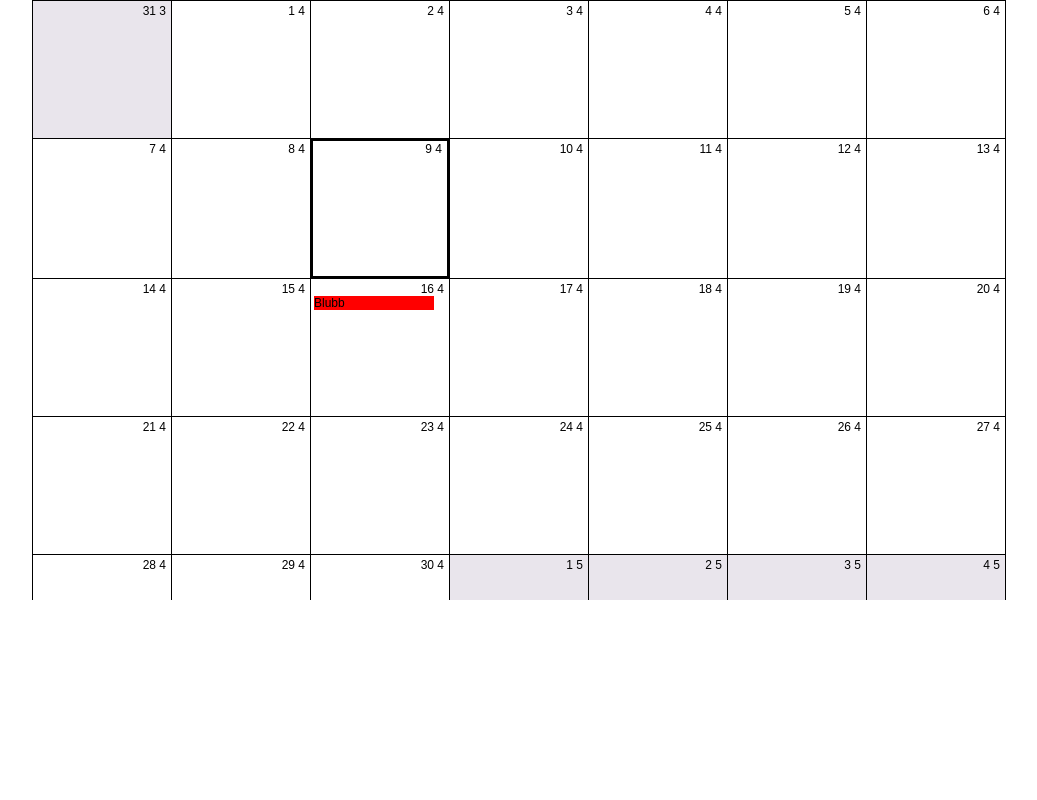
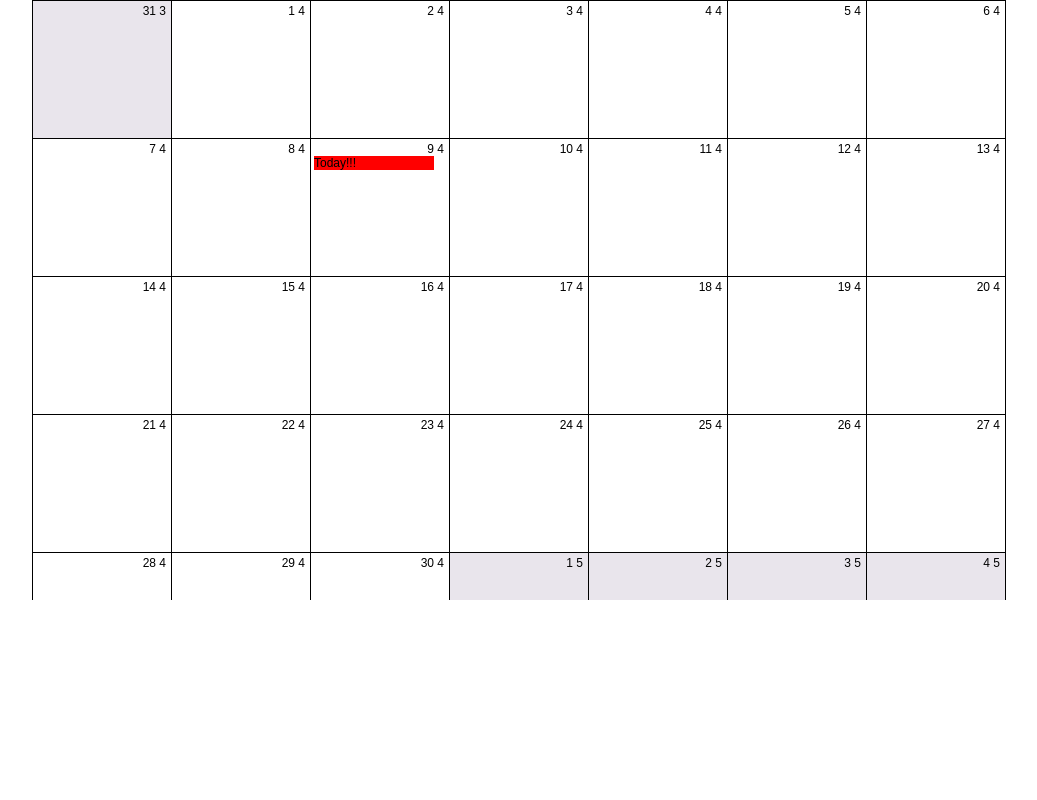
Before and after one commit to chmanie/ng-scrolling-calendar, a plain HTML site: page example/index.html in a window 1280 px wide. Shown: the whole page, without its empty margins (121-1158 px from the left). Drawn offline with nearby package versions, Linux system fonts and the light colour scheme.

Commit message:
add day helpers and populate "algorithm"

```diff
--- a/calendar.js
+++ b/calendar.js
@@ -54,18 +54,20 @@ body {
       // compile: function(tElement, tAttrs, function transclude(function(scope, cloneLinkingFn){ return function linking(scope, elm, attrs){}})),
       link: function($scope, element, attrs, controller) {
 
-        var originalElement = element[0];
-        var originalDocument = $document[0];
-        var parentElement = element.parent();
-        var originalParentElement = parentElement[0];
-        var todayDate, todayElement, firstDate, lastDate, backgroundColor;
-        var scrollDates = [];
-        var defaultBackgroundColor = [233, 229, 236];
-        var offset = 0.5;
-        var speed = 2;
-        var firstDayOfWeek = 1;
-        var lastDaysOfWeek = [6, 0, 1, 2, 3, 4, 5];
-        var currentMonth, nextMonth;
+        var todayElement, firstDate, lastDate, backgroundColor, currentMonth, nextMonth
+          , originalElement = element[0]
+          , originalDocument = $document[0]
+          , parentElement = element.parent()
+          , originalParentElement = parentElement[0]
+          , scrollDates = []
+          , entryDateProp = 'dateBegin'
+          , defaultBackgroundColor = [233, 229, 236]
+          , offset = 0.5
+          , speed = 2
+          , firstDayOfWeek = 1
+          , mapLastDay = [6, 0, 1, 2, 3, 4, 5]
+          , lastDayOfWeek = mapLastDay[firstDayOfWeek];
+
 
         calListeners.setScope($scope);
         calListeners.onDrop($parse(attrs.calDrop));
@@ -158,26 +160,38 @@ body {
 
         function generateDay(day, date, data) {
           var scope = $scope.$new();
-          scope.events = [];
+          scope.$entries = [];
           // console.log(date);
-          if (data && data.length) {
-            // TODO sort by date and build a nice algorithm that removes the entries
-            // and stops if the next element is already the next day
-            // attention! has to work both ways!
-            data.forEach(function (entry) {
-              if (date.getDate() === entry.dateBegin.getDate() && date.getMonth() === entry.dateBegin.getMonth() && date.getFullYear() === entry.dateBegin.getFullYear()) {
-                scope.events.push(entry);
-              }
-            });
+
+          // assign all the helpers
+          scope.$dateObj = new Date(date);
+          scope.$date = date.getDate();
+          scope.$day = date.getDay();
+          scope.$month = date.getMonth()+1;
+          scope.$isToday = sameDay(date, new Date());
+          scope.$isPastDate = date < new Date() && !sameDay(date, new Date());
+
+          function sameDay(date, compDate) {
+            return date.getDate() === compDate.getDate() && date.getMonth() === compDate.getMonth() && date.getFullYear() === compDate.getFullYear();
           }
+
+          // great algorithm to populate days :{} (entries have to be sorted by date!)
+          while (data && data.length) {
+            if (sameDay(data[0][entryDateProp], date)) {
+              scope.$entries.push(data.shift());
+            } else if (sameDay(data[data.length-1][entryDateProp], date)) {
+              scope.$entries.push(data.pop());
+            } else {
+              break;
+            }
+          }
+
           day = angular.element(day);
-          var isToday = (date.getDate() === todayDate.getDate() && date.getMonth() === todayDate.getMonth() && date.getFullYear() === todayDate.getFullYear());
-          if (isToday) day.addClass('today');
           if (!todayElement) todayElement = angular.element(day);
 
           day.html(
-            '<span>' + date.getDate() + ' ' + (date.getMonth()+1) + '</span>' +
-            '<div style="height: 100px" cal-day="event in events">' +
+            '<span>{{ $date }} {{ $month }}</span>' +
+            '<div style="height: 100px" cal-day="event in $entries">' +
               '<div style="background-color:red;text-align:left" cal-entry cal-entry-draggable="\'true\'">' +
                 '<span class="event">{{event.title}}</span>' +
               '</div>' +
@@ -194,7 +208,7 @@ body {
 
         }
 
-        function prependMonth() {
+        function prependMonth(entryData) {
           var lines = calculateWeeks(firstDate);
           var dataLastDate = new Date(firstDate);
           var dataFirstDate = new Date(firstDate);
@@ -202,6 +216,8 @@ body {
 
           // console.log(dataFirstDate);
           // console.log(dataLastDate);
+
+          entryData = entryData || getEntryData(dataFirstDate, dataLastDate);
 
           return $q.when(getEntryData(dataFirstDate, dataLastDate)).then(function (eData) {
             for(var i = 0; i < lines; i++) {
@@ -220,14 +236,15 @@ body {
           });
         }
 
-        function appendSomeWeeks() {
-          var weeks = 10;
+        function appendSomeWeeks(weeks, entryData) {
+          weeks = weeks || 10;
           var dataFirstDate = new Date(lastDate);
           // console.log(dataFirstDate);
           var dataLastDate = new Date(dataFirstDate);
           dataLastDate.setDate(dataLastDate.getDate()+weeks*7);
           // console.log(dataLastDate);
-          return $q.when(getEntryData(dataFirstDate, dataLastDate)).then(function (eData) {
+          entryData = entryData || getEntryData(dataFirstDate, dataLastDate);
+          return $q.when(entryData).then(function (eData) {
             // console.log(eData);
             for(var i = 0; i < weeks; i++) appendWeek(eData);
           });
@@ -260,7 +277,7 @@ body {
 
             var day = week.insertCell(-1);
             generateDay(day, lastDate, data);
-          } while (lastDate.getDay() !== lastDaysOfWeek[firstDayOfWeek]);
+          } while (lastDate.getDay() !== lastDayOfWeek);
 
         }
 
@@ -273,7 +290,7 @@ body {
           return weeks;
         }
 
-        function loadCalendarAroundDate(seedDate) {
+        function completeFirstMonth(seedDate, entryData) {
           var startDate = new Date(seedDate);
           firstDate = new Date(seedDate);
 
@@ -284,31 +301,57 @@ body {
           lastDate = new Date(firstDate);
           lastDate.setDate(firstDate.getDate() - 1);
 
-          var week, wasFirst;
+          if (!entryData) throw new Error('Could not initialize calendar. Entry-data is missing for first month');
+
+          var week;
 
           while (firstDate.getMonth() === startDate.getMonth() && firstDate.getDate() !== 1) {
-            week = prependWeek();
+            week = prependWeek(entryData);
           }
 
-          scrollDates.push({ month: seedDate.getMonth(), pos: week.offsetTop, year: lastDate.getYear() });
+          scrollDates.push({ month: lastDate.getMonth(), pos: week.offsetTop, year: lastDate.getYear() });
+        }
 
-          // prepend the first month and append enough weeks
-          $q.all([prependMonth(), appendSomeWeeks()]).then(function () {
+        function loadCalendarAroundDate(seedDate) {
 
+          var startDate = new Date(seedDate);
+          var endDate = new Date(seedDate);
+          var weeksToAdd = 10;
+
+          startDate.setMonth(startDate.getMonth()-1);
+          startDate.setDate(1);
+          while(startDate.getDay() !== firstDayOfWeek) startDate.setDate(startDate.getDate() - 1);
+          while(endDate.getDay() !== lastDayOfWeek) endDate.setDate(endDate.getDate() + 1);
+          endDate.setDate(endDate.getDate()+(weeksToAdd-1)*7);
+
+          // console.log(startDate);
+          // console.log(endDate);
+
+          $q.when(getEntryData(startDate, endDate))
+
+          .then(function (entryData) {
+            completeFirstMonth(seedDate, entryData);
+            // prepend the first month and append enough weeks
+
+            return $q.all([prependMonth(entryData), appendSomeWeeks(weeksToAdd, entryData)]);
+          })
+
+          .then(function () {
             // scroll to today
             originalParentElement.scrollTop = todayElement[0].offsetTop;
+
+            // get cell background color from css
             backgroundColor = getBackgroundColor();
 
             // let the watcher trigger before start colorizing
-            $timeout(colorizeMonth, 100);
-
+            $timeout(colorizeMonth, 50);
           });
 
         }
 
         function getBackgroundColor() {
           var cssBackground;
-          var todayElm = originalDocument.getElementsByClassName('today')[0];
+          var todayElm = originalDocument.getElementsByClassName(firstDate.getYear() + '_' + firstDate.getMonth())[0];
           if (todayElm.currentStyle) {
             cssBackground = todayElm.currentStyle.backgroundColor || '';
           } else {
@@ -319,7 +362,6 @@ body {
           return color.slice(1,4).join(',');
         }
 
-        todayDate = new Date();
         loadCalendarAroundDate(new Date());
         parentElement.bind('scroll', refreshCalendar);
 
@@ -460,7 +502,7 @@ body {
             add(targetList, dragValue, dragKey);
           });
 
-          calListeners.drop(dragValue, targetScope.day, originScope.day);
+          calListeners.drop(dragValue, targetScope, originScope.$parent);
 
           $rootScope.$apply(function () {
             remove(dragOrigin, dragKey || dragOrigin.indexOf(dragValue));
@@ -542,10 +584,6 @@ body {
 
               // IE
               if (!supporsPointerEvents()) floaty.css('margin-top', '20px');
-
-              $document.bind('scroll', function (evt) {
-                console.log(evt);
-              });
 
               var floatyScope = scope.$new();
               floatyScope[valueIdentifier] = dragValue;
--- a/example/example.js
+++ b/example/example.js
@@ -7,8 +7,14 @@
     $scope.getData = function (startDate, endDate) {
       var date = new Date(startDate);
       date.setDate(startDate.getDate()+10);
-      return [{ title: 'Blubb', dateBegin: date }];
+      return [{ title: 'Blubb', dateBegin: date }, { title: 'Today!!!', dateBegin: new Date() }];
     };
+
+    $scope.calDrop = function (item, targetDay, originDay) {
+      console.log(item);
+      console.log(targetDay, originDay);
+    };
+
   });
 
 })(angular);
--- a/example/index.html
+++ b/example/index.html
@@ -9,7 +9,7 @@
 <body ng-app="scrollingCalendarExample">
 
   <div style="height:600px;width:100%;overflow-y:scroll" ng-controller="ExampleCtrl">
-    <table calendar cal-data="getData($firstDate, $lastDate)"></table>
+    <table calendar cal-data="getData($firstDate, $lastDate)" cal-drop="calDrop($item, $targetDay, $originDay)"></table>
   </div>
 
   <script src="../bower_components/angular/angular.js" type="text/javascript"></script>
```
